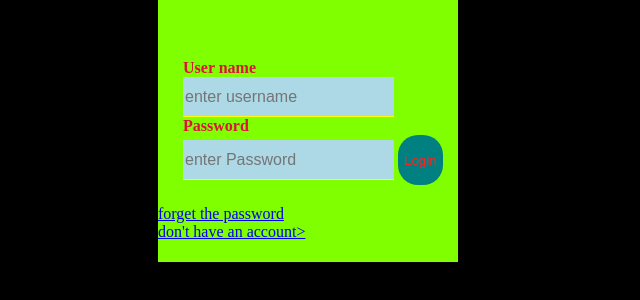
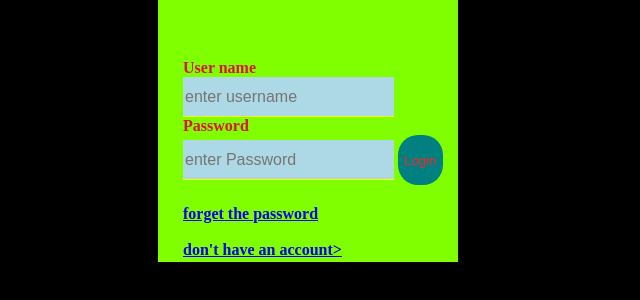
Before and after one commit to JaypalSinghR/Target, a plain HTML site: page index.html in a window 1280 px wide. Shown: the part 346-646 px from the top of the page, without its empty margins (0-640 px from the left). Drawn offline with Linux system fonts and the light colour scheme.

Commit message:
Update index.html

```diff
--- a/index.html
+++ b/index.html
@@ -13,8 +13,8 @@
   <p> Password </p>
   <input type="password" name="" placeholder="enter Password">
   <input type="submit" name="" value="Login">
-     <a href="a"> forget the password</a><br>
-     <a href="a">don't have an account></a>
+     <p><a href="a"> forget the password</a></p><br>
+   <p> <a href="a">don't have an account></a></p>
 
 
   </form>
```
